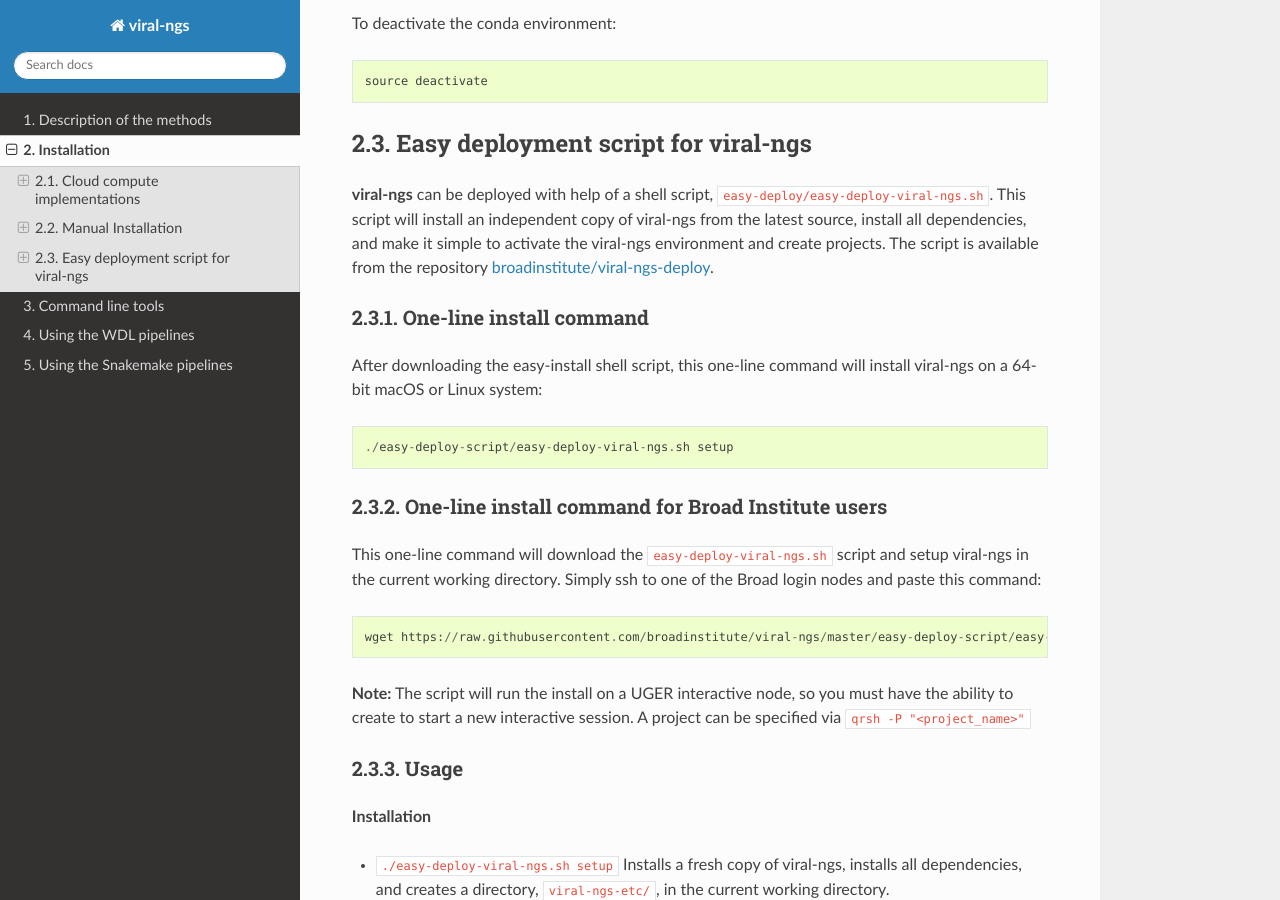
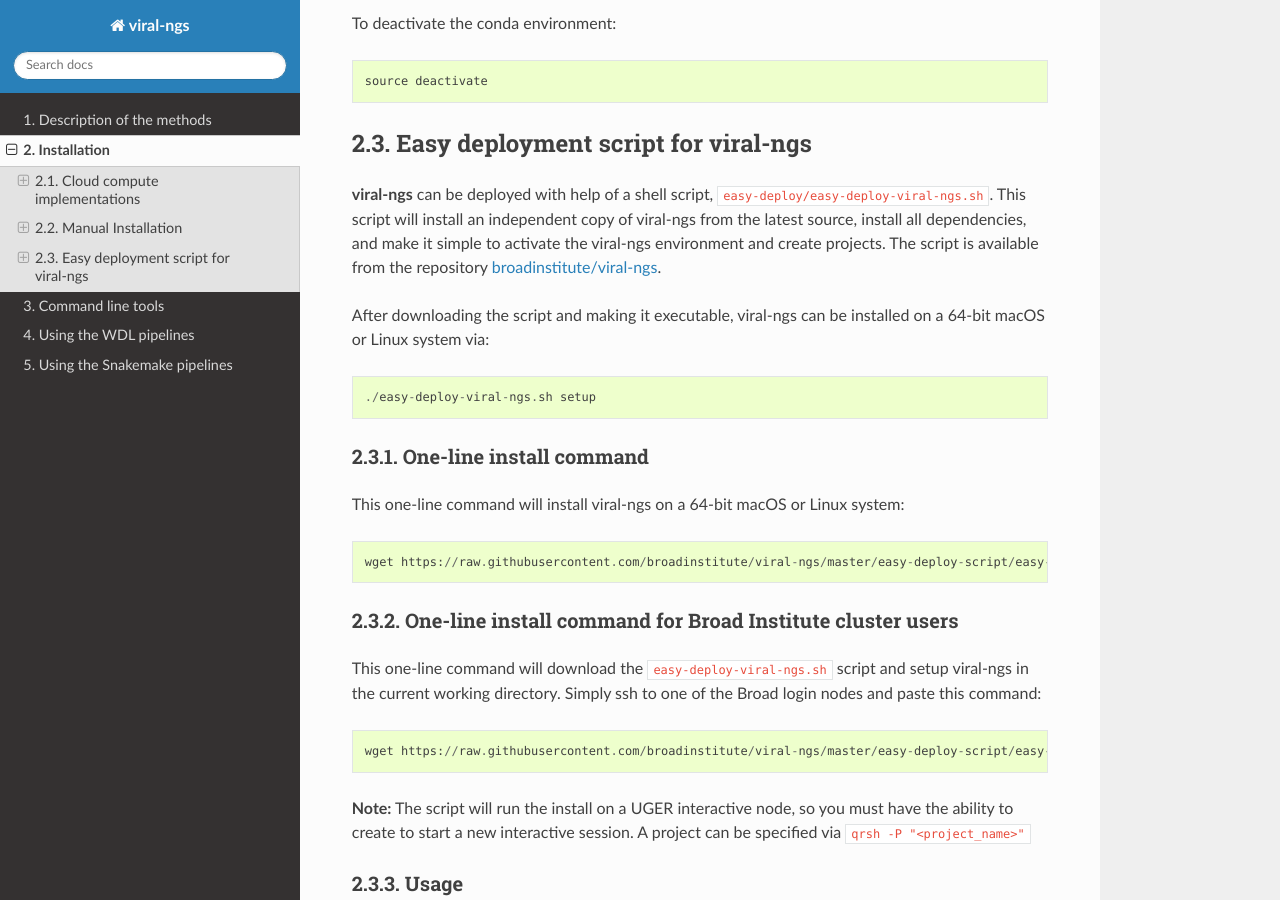
Before and after one commit to broadinstitute/viral-ngs, a Sphinx documentation site: the page built from docs/install.rst, in a window 1280 px wide and 900 px high, scrolled down 2958 px. Built offline with Sphinx 7.4.7 and the Read the Docs theme 2.0.0, drawn with Linux system fonts in a browser that asks for light colours; formulas are drawn with MathJax 3.

Commit message:
update easy-deploy docs (#893)

```diff
--- a/docs/install.rst
+++ b/docs/install.rst
@@ -122,17 +122,20 @@
 Easy deployment script for viral-ngs
 ------------------------------------
 
-**viral-ngs** can be deployed with help of a shell script, ``easy-deploy/easy-deploy-viral-ngs.sh``. This script will install an independent copy of viral-ngs from the latest source, install all dependencies, and make it simple to activate the viral-ngs environment and create projects.  The script is available from the repository `broadinstitute/viral-ngs-deploy <https://github.com/broadinstitute/viral-ngs/tree/master/easy-deploy-script>`_.
+**viral-ngs** can be deployed with help of a shell script, ``easy-deploy/easy-deploy-viral-ngs.sh``. This script will install an independent copy of viral-ngs from the latest source, install all dependencies, and make it simple to activate the viral-ngs environment and create projects.  The script is available from the repository `broadinstitute/viral-ngs <https://github.com/broadinstitute/viral-ngs/tree/master/easy-deploy-script>`_.
 
+After downloading the script and making it executable, viral-ngs can be installed on a 64-bit macOS or Linux system via::
+
+  ./easy-deploy-viral-ngs.sh setup
 
 One-line install command
 ~~~~~~~~~~~~~~~~~~~~~~~~~
 
-After downloading the easy-install shell script, this one-line command will install viral-ngs on a 64-bit macOS or Linux system::
+This one-line command will install viral-ngs on a 64-bit macOS or Linux system::
 
-  ./easy-deploy-script/easy-deploy-viral-ngs.sh setup
+  wget https://raw.githubusercontent.com/broadinstitute/viral-ngs/master/easy-deploy-script/easy-deploy-viral-ngs.sh && chmod a+x ./easy-deploy-viral-ngs.sh && ./easy-deploy-viral-ngs.sh setup
 
-One-line install command for Broad Institute users
+One-line install command for Broad Institute cluster users
 ~~~~~~~~~~~~~~~~~~~~~~~~~~~~~~~~~~~~~~~~~~~~~~~~~~
 
 This one-line command will download the ``easy-deploy-viral-ngs.sh`` script and setup viral-ngs in the current working directory. Simply ssh to one of the Broad login nodes and paste this command::
```
